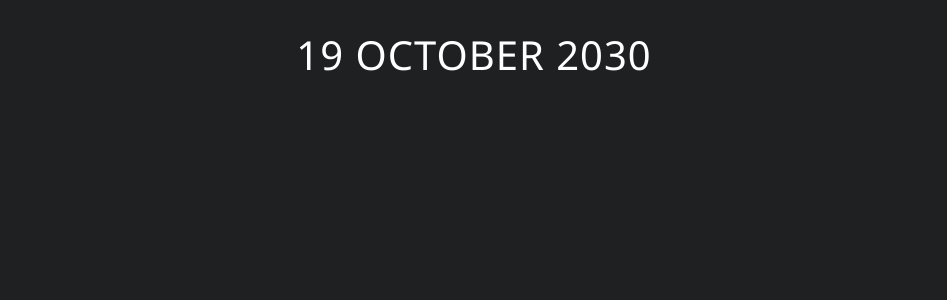
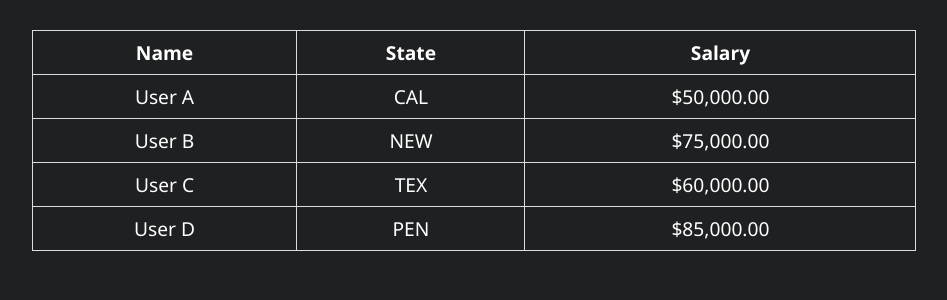
Before and after one commit to tee2490/AngularBasic, an Angular app: page / in a window 1280 px wide. Shown: the top 300 px of the page, without its empty margins (166-1113 px from the left). Built offline with nearby package versions, Linux system fonts and the light colour scheme.

Commit message:
Section06 Task - Implementing the built-in pipes

```diff
--- a/src/app/app.component.css
+++ b/src/app/app.component.css
@@ -1,56 +1,17 @@
-h1 {
+.table-container {
+  display: flex;
+  justify-content: center;
+  margin-top: 30px;
+}
+table {
+  width: 70%;
   text-align: center;
-  font-weight: 400;
-  font-size: 2.5rem;
-  color: #fff;
-  letter-spacing: 1px;
-  margin-bottom: 20px;
+  border-collapse: collapse;
 }
-
-/* Centered div container for label and color picker */
-div {
-  margin: 0 auto;
-  padding: 10px;
-  border-radius: 15px;
-  max-width: 500px;
+td,
+th {
+  padding: 8px;
+  font-size: 1.2rem;
+  font-family: "Segoe UI", Tahoma, Geneva, Verdana, sans-serif;
+  border: 1px solid #ddd;
 }
-
-/* Color picker input with modern style */
-#colorPicker {
-  background-color: #fff !important;
-  border: 1px solid #ccc;
-  border-radius: 5px;
-  cursor: pointer;
-  margin-top: 10px;
-  width: 20%;
-}
-
-/* Box that changes color dynamically */
-.color-box {
-  width: 100%;
-  max-width: 500px;
-  height: 250px;
-  border-radius: 15px;
-  margin-top: 20px;
-  display: flex;
-  flex-direction: column;
-  justify-content: center;
-  align-items: center;
-  text-align: center;
-  padding: 20px;
-  box-shadow: 0 4px 8px rgba(0, 0, 0, 0.2);
-  transition: background-color 0.3s ease; /* Smooth color transition */
-}
-
-/* Styling the paragraph for better layout */
-p {
-  margin-top: 20px;
-  color: #fff;
-  font-size: 1rem;
-  line-height: 1.6;
-  text-align: center;
-  max-width: 480px;
-}
-label {
-  padding: 5px;
-}
--- a/src/app/app.component.html
+++ b/src/app/app.component.html
@@ -1,3 +1,16 @@
-<h1 style="text-align: center">
-  {{ showDtPlus3 | date:'dd MMMM yyyy' | uppercase }}
-</h1>
+<div class="table-container">
+  <table>
+    <tr>
+      <th>Name</th>
+      <th>State</th>
+      <th>Salary</th>
+    </tr>
+    @for (emp of employees; track $index) {
+      <tr>
+        <td>{{ emp.name | titlecase }}</td>
+        <td>{{ emp.state | slice:0:3 | uppercase }}</td>
+        <td>{{ emp.salary | currency:'USD' }}</td>
+      </tr>
+    }
+  </table>
+</div>
--- a/src/app/app.component.ts
+++ b/src/app/app.component.ts
@@ -10,12 +10,11 @@ import { FormsModule } from '@angular/forms';
   templateUrl: './app.component.html',
   styleUrl: './app.component.css',
 })
-
 export class AppComponent {
-  showDt = new Date()
-  get showDtPlus3(): Date {
-    const d = new Date(this.showDt)
-    d.setFullYear(d.getFullYear() + 5)
-    return d
-  }
+  employees = [
+    { name: 'user A', state: 'california', salary: 50000 },
+    { name: 'user B', state: 'new york', salary: 75000 },
+    { name: 'user C', state: 'texas', salary: 60000 },
+    { name: 'user D', state: 'pennsylvania', salary: 85000 },
+  ];
 }
```
